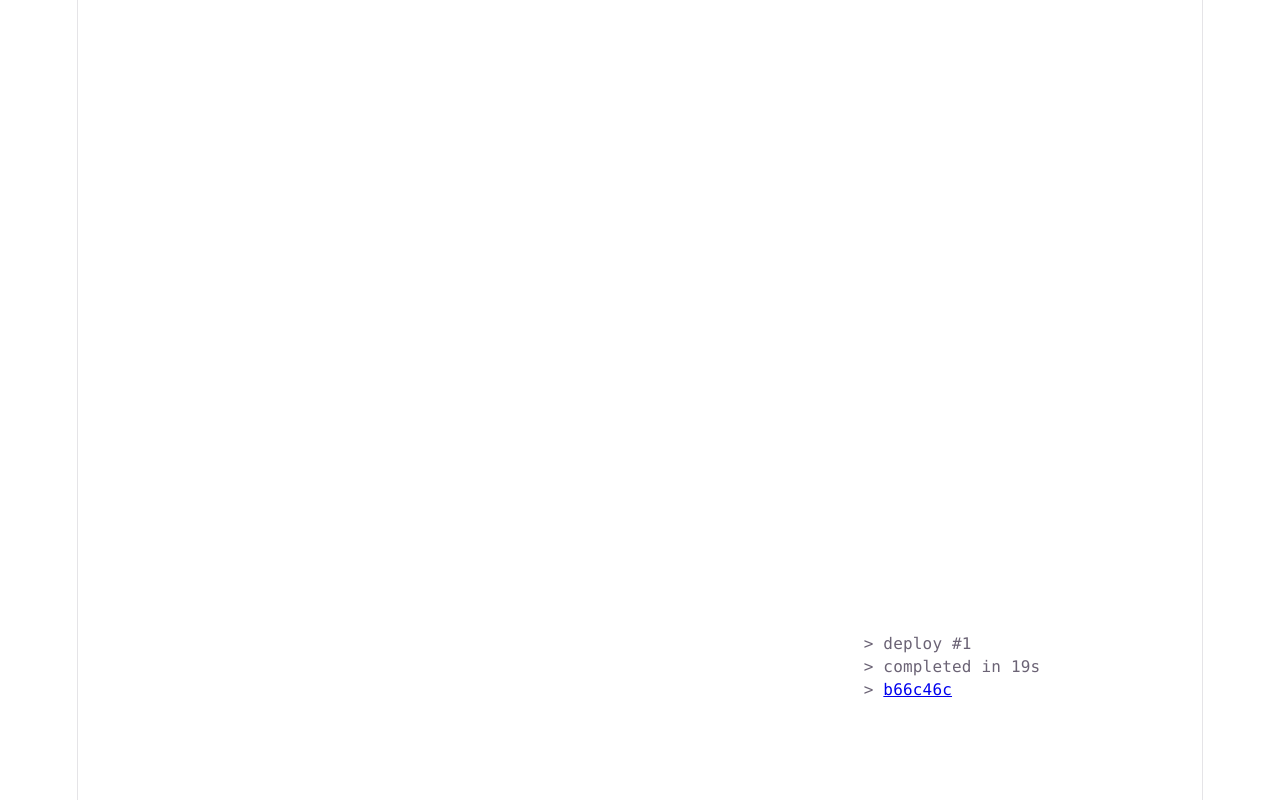
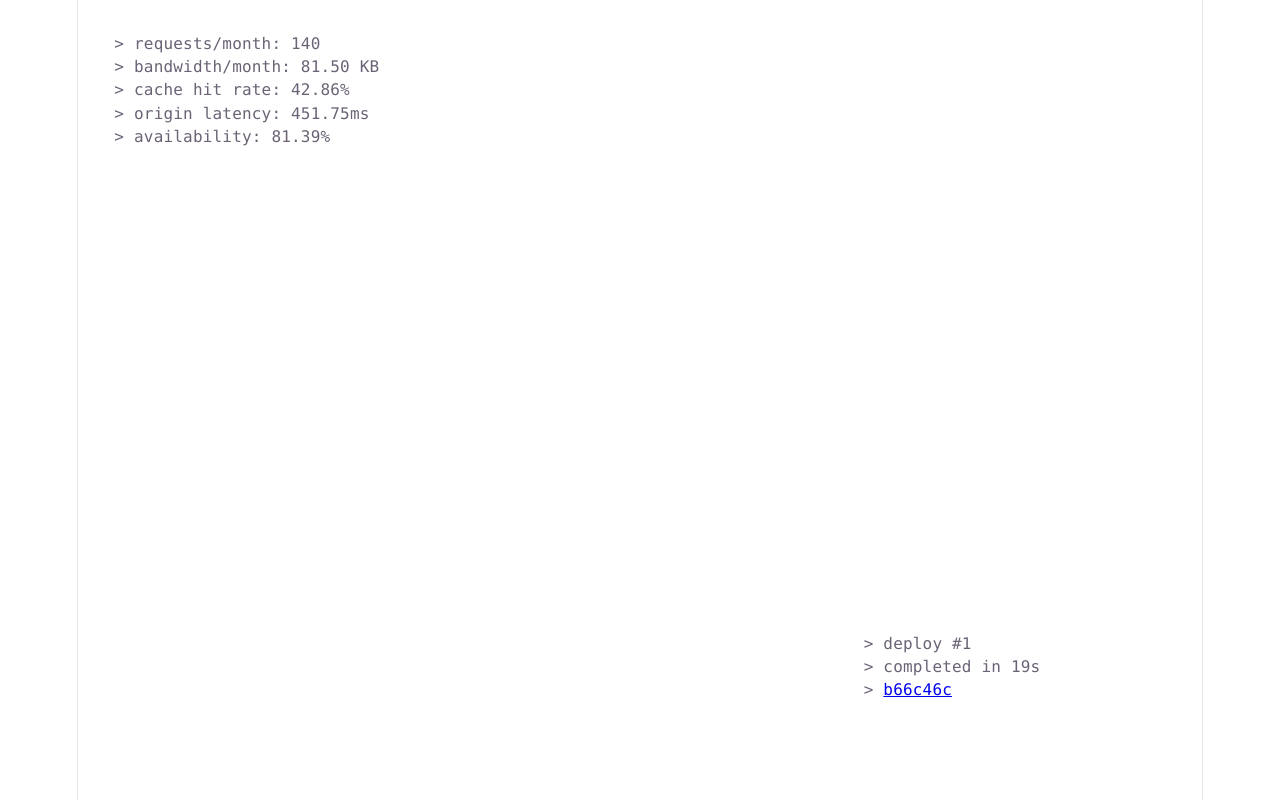
Before and after one commit to Kornil/francesco-agnoletto, a website built with Vite: page index.html in a window 1280 px wide. Built offline with nearby package versions, Linux system fonts and the light colour scheme.

Commit message:
Add MetricsStats

```diff
--- a/index.html
+++ b/index.html
@@ -10,6 +10,7 @@
     <div id="app">
       <hello-world></hello-world>
       <deploy-stats></deploy-stats>
+      <metrics-stats></metrics-stats>
     </div>
     <script type="module" src="/src/main.ts"></script>
   </body>
--- /dev/null
+++ b/src/web-components/MetricsStats.ts
@@ -0,0 +1,65 @@
+import "../styles/deploy-stats.css";
+import { formatBytes, formatPercentage } from "../utils/format";
+
+class MetricsStats extends HTMLElement {
+  unsubscribe?: () => void;
+
+  connectedCallback() {
+    const appStore = window.appStore;
+    if (!appStore) {
+      this.renderWrapper(`<li>Store not available</li>`);
+      return;
+    }
+
+    const updateView = () => {
+      this.renderContent();
+    };
+
+    updateView();
+    this.unsubscribe = appStore.subscribe(updateView);
+  }
+
+  private renderContent() {
+    const appStore = window.appStore;
+    const { loading, error, stats } = appStore.getState().metrics;
+
+    if (loading) {
+      this.renderWrapper(`<li>loading...</li>`);
+      return;
+    }
+
+    if (error) {
+      this.renderWrapper(`<li>${error}</li>`);
+      return;
+    }
+
+    if (!stats) {
+      this.renderWrapper(`<li>no metrics data available</li>`);
+      return;
+    }
+
+    this.renderWrapper(`
+      <li>requests/month: ${stats.requests}</li>
+      <li>bandwidth/month: ${formatBytes(stats.bandwidth)}</li>
+      <li>cache hit rate: ${formatPercentage(stats.cacheHitRate)}</li>
+      <li>origin latency: ${stats.originLatency.toFixed(2)}ms</li>
+      <li>availability: ${formatPercentage(stats.availability)}</li>
+    `);
+  }
+
+  private renderWrapper(content: string) {
+    this.innerHTML = `
+      <div class="deploy-stats-wrapper">
+        <ul>
+          ${content}
+        </ul>
+      </div>
+    `;
+  }
+
+  disconnectedCallback() {
+    this.unsubscribe?.();
+  }
+}
+
+customElements.define("metrics-stats", MetricsStats);
--- a/src/web-components/index.ts
+++ b/src/web-components/index.ts
@@ -1,2 +1,3 @@
 export * from "./ErrorMessage";
 export * from "./DeployStats";
+export * from "./MetricsStats";
```
